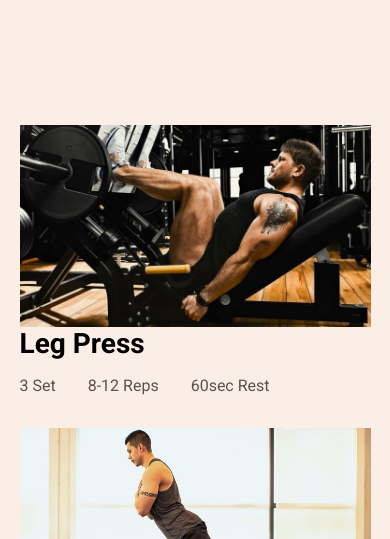
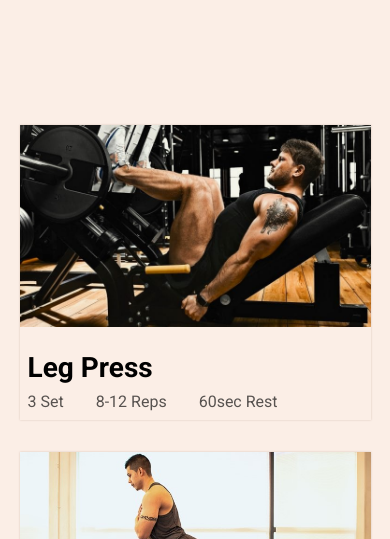
Before and after one commit to JavierBayonOlivencia/HFP, a plain HTML site: page leg.html in a window 390 px wide. Shown: the part 561-1100 px from the top of the page. Drawn offline with Linux system fonts and the light colour scheme.

Commit message:
Update exercise.css

```diff
--- a/style/exercise.css
+++ b/style/exercise.css
@@ -61,7 +61,7 @@ body {
 #exercise .exercise-container .exercise-content .content-info .info-cards .card {
     display: flex;
     flex-direction: column;
-    gap: 1rem;
+    gap: 8px;
 }
 
 #exercise .exercise-container .exercise-content .content-info .info-cards .card .card-info {
@@ -107,6 +107,12 @@ body {
     #exercise .exercise-container .exercise-content .content-info .info-cards {
         display: flex;
         flex-direction: column-reverse;
+        box-shadow: 0 0px 2px rgb(92, 36, 0, 0.2);
+        gap: 1rem;
+    }
+
+    #exercise .exercise-container .exercise-content .content-info .info-cards .card {
+        padding: 8px;
     }
 
     #exercise .exercise-container .exercise-content .content-info .info-cards .card-details img {
```
